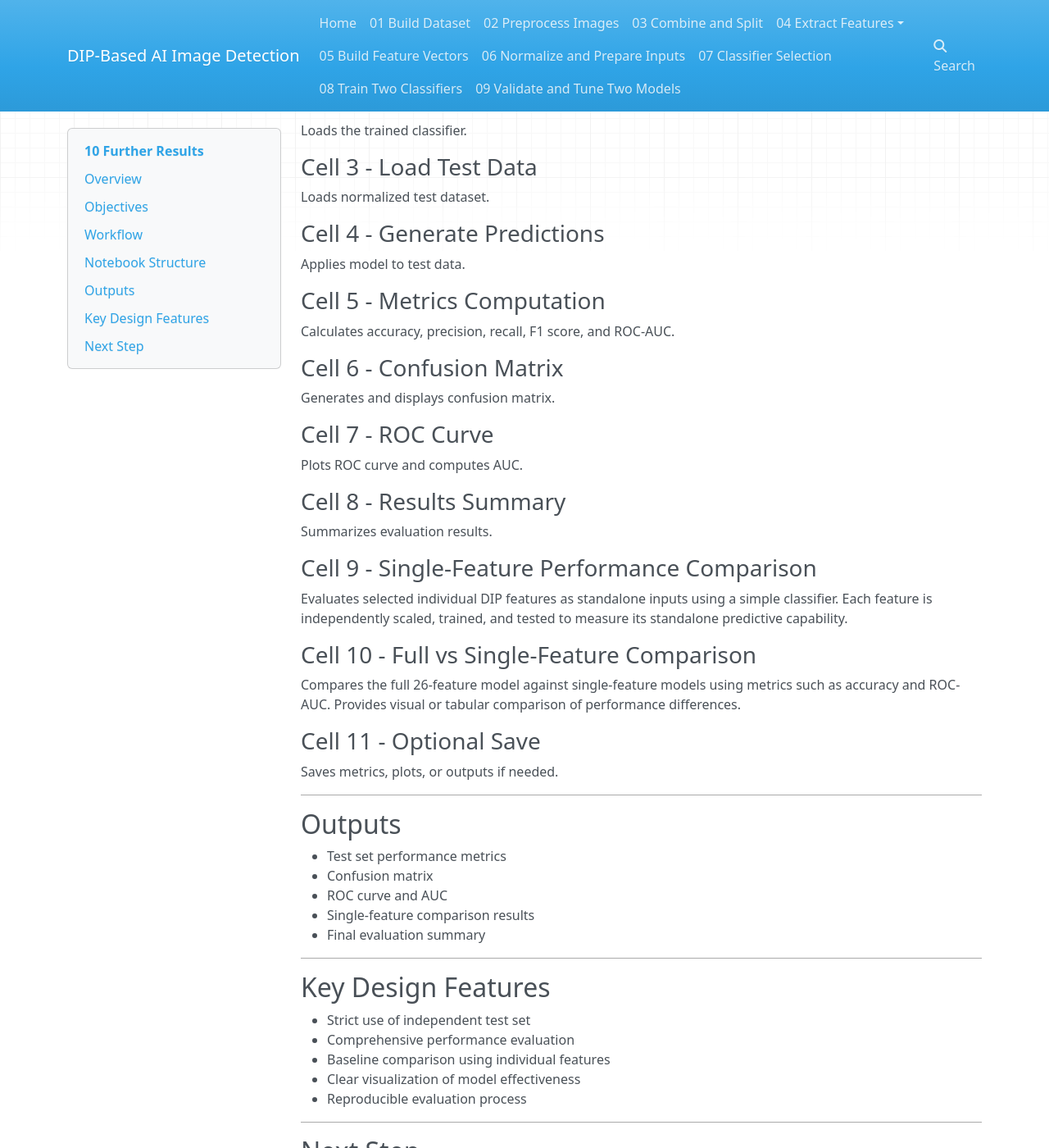
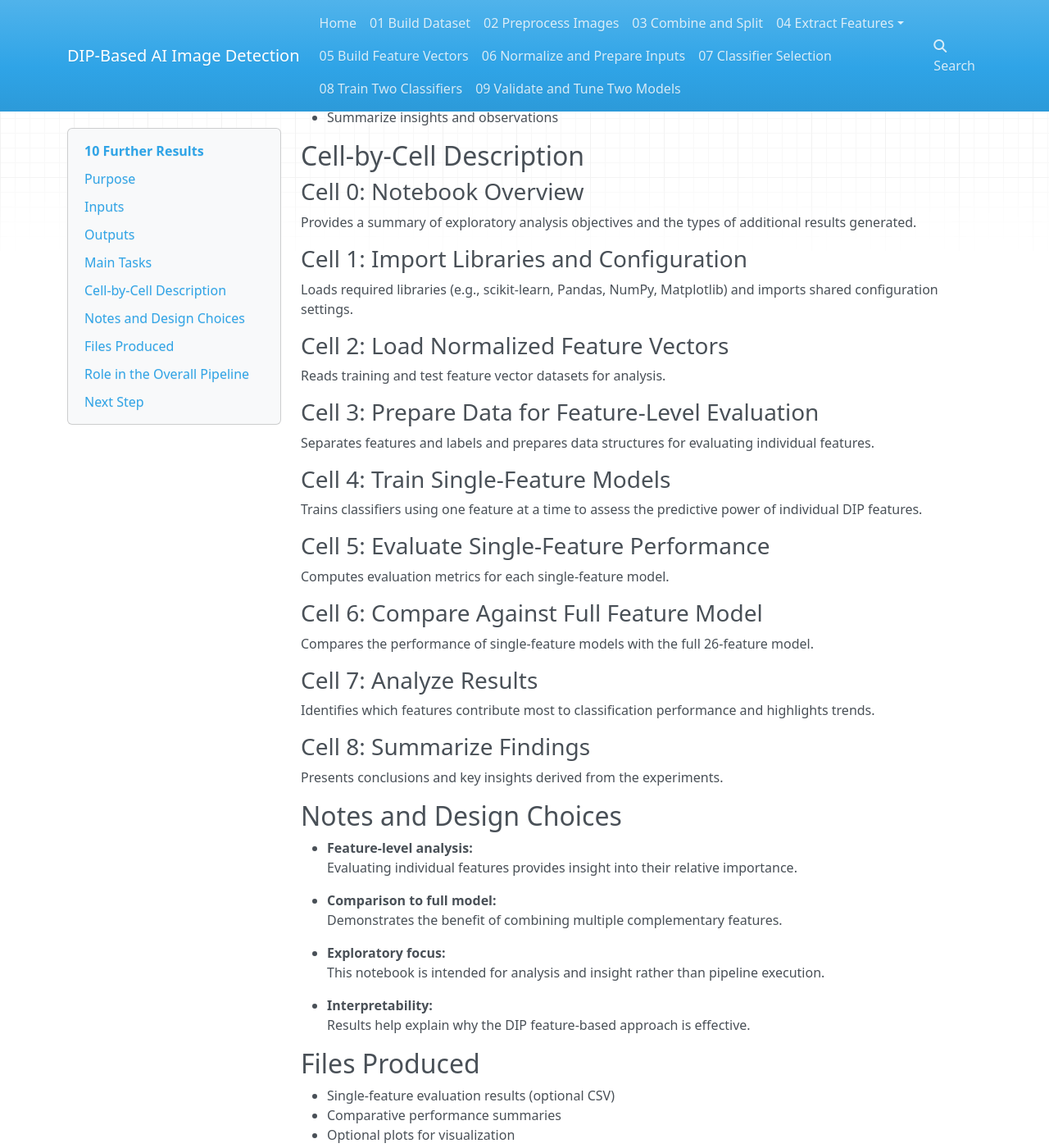
Before and after one commit to pgailinas/dip-ai-image-detection, an MkDocs documentation site: the page built from docs/10_Further_Results.md, in a window 1280 px wide and 1400 px high, scrolled down 1054 px. Shown: the whole window at 82% size. Built offline with MkDocs 1.6.1, drawn with Linux system fonts in a browser that asks for light colours; nearby versions of some CDN libraries; some of the changed text lies outside the part shown.

Commit message:
Update 10_Further_Results.md

```diff
--- a/docs/10_Further_Results.md
+++ b/docs/10_Further_Results.md
@@ -9,109 +9,96 @@ nav_order: 12
 
 ---
 
-## Overview
+## Purpose
 
-This notebook evaluates the final trained model using the independent test dataset to measure true generalization performance.
-In addition to full-model evaluation, it includes a baseline comparison using single-feature models to assess the discriminative power of individual DIP features.
+This notebook explores additional experiments and analyses beyond the core pipeline to better understand the behavior and effectiveness of the DIP feature-based classification approach.
 
----
+These experiments investigate the contribution of individual features, compare simplified models to the full feature set, and provide further insight into model performance and generalization.
 
-## Objectives
+## Inputs
 
-* Evaluate final model on independent test dataset
-* Compute comprehensive performance metrics
-* Generate confusion matrix and ROC curve
-* Compare full model against single-feature baselines
-* Validate model generalization
+- Normalized feature vector CSV files:
+  - `train_feature_vectors_normalized.csv`
+  - `test_feature_vectors_normalized.csv`
 
----
+- Trained model configurations (optional reuse)
 
-## Workflow
-
-1. Load trained model
-2. Load test dataset
-3. Generate predictions
-4. Compute evaluation metrics
-5. Create confusion matrix
-6. Generate ROC curve and AUC
-7. Evaluate single-feature models
-8. Compare results
-
----
-
-## Notebook Structure
-
-### Cell 0 - Overview
-
-Defines purpose and evaluation scope.
-
-### Cell 1 - Imports
-
-Loads required libraries.
-
-### Cell 2 - Load Model
-
-Loads the trained classifier.
-
-### Cell 3 - Load Test Data
-
-Loads normalized test dataset.
-
-### Cell 4 - Generate Predictions
-
-Applies model to test data.
-
-### Cell 5 - Metrics Computation
-
-Calculates accuracy, precision, recall, F1 score, and ROC-AUC.
-
-### Cell 6 - Confusion Matrix
-
-Generates and displays confusion matrix.
-
-### Cell 7 - ROC Curve
-
-Plots ROC curve and computes AUC.
-
-### Cell 8 - Results Summary
-
-Summarizes evaluation results.
-
-### Cell 9 - Single-Feature Performance Comparison
-
-Evaluates selected individual DIP features as standalone inputs using a simple classifier.
-Each feature is independently scaled, trained, and tested to measure its standalone predictive capability.
-
-### Cell 10 - Full vs Single-Feature Comparison
-
-Compares the full 26-feature model against single-feature models using metrics such as accuracy and ROC-AUC.
-Provides visual or tabular comparison of performance differences.
-
-### Cell 11 - Optional Save
-
-Saves metrics, plots, or outputs if needed.
-
----
+- Project configuration file:
+  - `project_config.py`
 
 ## Outputs
 
-* Test set performance metrics
-* Confusion matrix
-* ROC curve and AUC
-* Single-feature comparison results
-* Final evaluation summary
+- Single-feature model evaluation results:
+  - Accuracy
+  - Precision
+  - Recall
+  - F1-score
+  - ROC-AUC
 
----
+- Comparative performance tables
 
-## Key Design Features
+- Additional plots and summaries (optional)
 
-* Strict use of independent test set
-* Comprehensive performance evaluation
-* Baseline comparison using individual features
-* Clear visualization of model effectiveness
-* Reproducible evaluation process
+## Main Tasks
 
----
+- Evaluate models using individual DIP features
+- Compare single-feature performance against full feature set
+- Analyze feature importance and discriminative power
+- Explore model behavior across different datasets
+- Summarize insights and observations
+
+## Cell-by-Cell Description
+
+### Cell 0: Notebook Overview
+Provides a summary of exploratory analysis objectives and the types of additional results generated.
+
+### Cell 1: Import Libraries and Configuration
+Loads required libraries (e.g., scikit-learn, Pandas, NumPy, Matplotlib) and imports shared configuration settings.
+
+### Cell 2: Load Normalized Feature Vectors
+Reads training and test feature vector datasets for analysis.
+
+### Cell 3: Prepare Data for Feature-Level Evaluation
+Separates features and labels and prepares data structures for evaluating individual features.
+
+### Cell 4: Train Single-Feature Models
+Trains classifiers using one feature at a time to assess the predictive power of individual DIP features.
+
+### Cell 5: Evaluate Single-Feature Performance
+Computes evaluation metrics for each single-feature model.
+
+### Cell 6: Compare Against Full Feature Model
+Compares the performance of single-feature models with the full 26-feature model.
+
+### Cell 7: Analyze Results
+Identifies which features contribute most to classification performance and highlights trends.
+
+### Cell 8: Summarize Findings
+Presents conclusions and key insights derived from the experiments.
+
+## Notes and Design Choices
+
+- **Feature-level analysis:**
+  Evaluating individual features provides insight into their relative importance.
+
+- **Comparison to full model:**
+  Demonstrates the benefit of combining multiple complementary features.
+
+- **Exploratory focus:**
+  This notebook is intended for analysis and insight rather than pipeline execution.
+
+- **Interpretability:**
+  Results help explain why the DIP feature-based approach is effective.
+
+## Files Produced
+
+- Single-feature evaluation results (optional CSV)
+- Comparative performance summaries
+- Optional plots for visualization
+
+## Role in the Overall Pipeline
+
+This notebook extends the core pipeline by providing deeper analysis and validation of the feature design. It supports the overall conclusions of the project and strengthens the justification for the chosen methodology.
 
 ## Next Step
 
```
